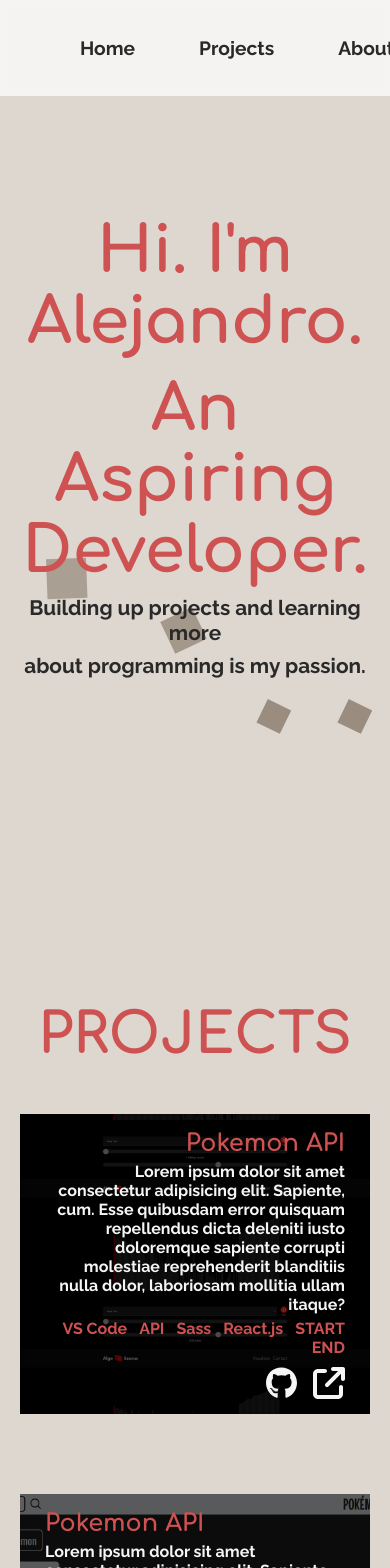
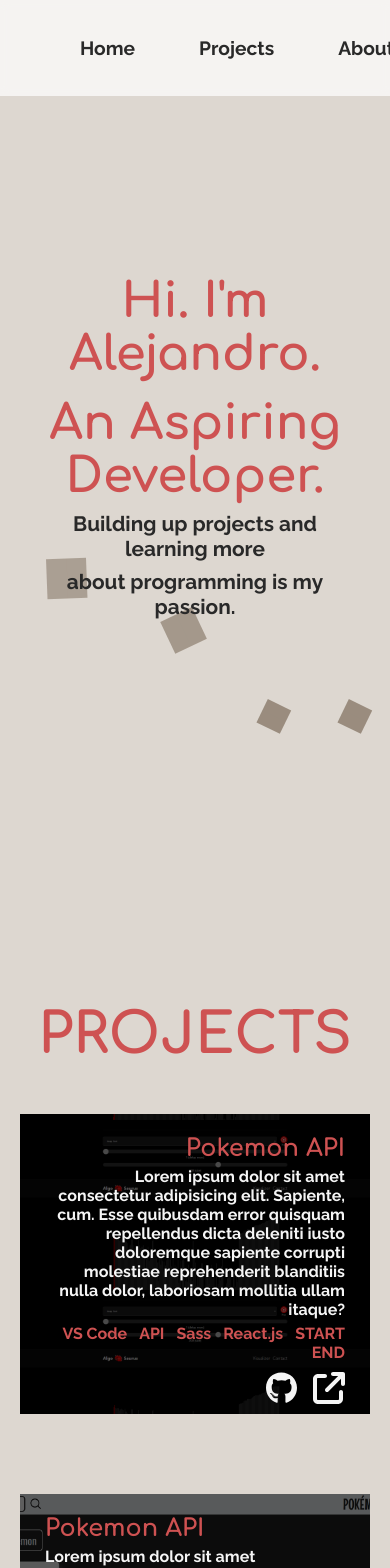
Before and after one commit to AlejandroV01/portfolio, a React (Create React App) app: page / in a window 390 px wide. Shown: the top 1568 px of the page. Built offline with nearby package versions, Linux system fonts and the light colour scheme.

Commit message:
responsive changes

```diff
--- a/src/components/ProjectSection/Project.css
+++ b/src/components/ProjectSection/Project.css
@@ -230,6 +230,7 @@ h1 {
   }
   .project-information h1 {
     font-size: 1.5rem;
+    margin-top: 10px;
   }
   .project-image-div {
     height: 300px;
--- a/src/components/Section1/section1.css
+++ b/src/components/Section1/section1.css
@@ -82,3 +82,12 @@
     opacity: 0;
   }
 }
+
+@media (max-width: 600px) {
+  .hero h1 {
+    font-size: 3rem;
+  }
+  .hero {
+    width: 300px;
+  }
+}
--- a/src/components/footer/Footer.module.css
+++ b/src/components/footer/Footer.module.css
@@ -41,5 +41,6 @@
   .buttons button {
     font-size: 1.2rem;
     width: 80px;
+    padding: 5px;
   }
 }
```
